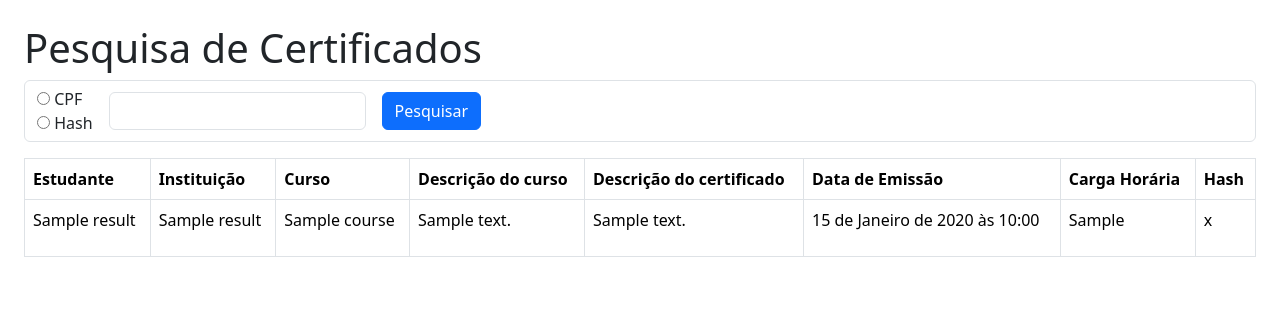
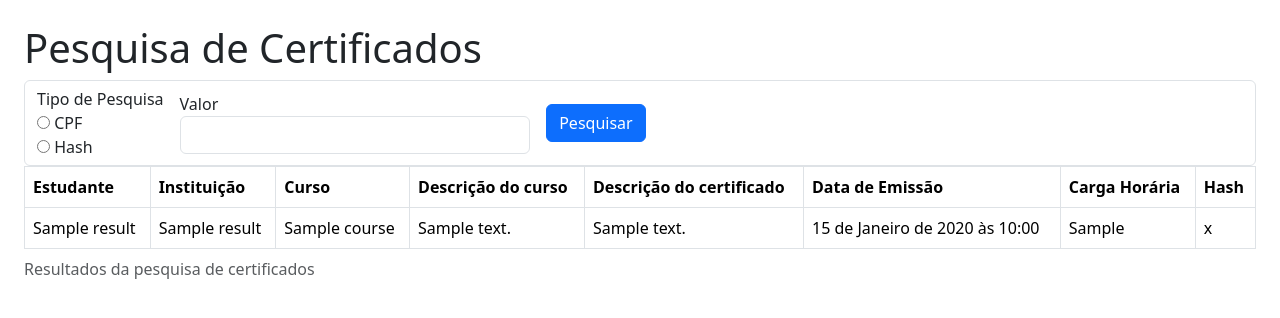
Before and after one commit to soareslucas9090/CertEthereum-Academico, a Django app: template certificados/templates/search/search.html in a window 1280 px wide. Shown: the top 318 px of the page. Run offline with Django 5.2, Linux system fonts and the light colour scheme; tables that the repository leaves empty hold one stand-in row (values such as "Sample post"); the template is opened without the code that fills it: values that come from a table or form of the project are taken from there, most other values are stand-ins (such as "Sample title", 1, 10 or a date in 2020); parts of the project's set-up code (start-up, migrations or seed data) failed here and were passed over.

Commit message:
feat: html semantico

```diff
--- a/certificados/static/css/style.css
+++ b/certificados/static/css/style.css
@@ -10,3 +10,8 @@
     max-width: 400px; /* Aumenta o tamanho máximo do card */
     width: 100%;
   }
+
+.search-box {
+    width: 30%;
+    min-width: 10rem
+}
--- a/certificados/templates/base.html
+++ b/certificados/templates/base.html
@@ -8,7 +8,7 @@
     <meta charset="utf-8" />
     <meta name="viewport" content="width=device-width, initial-scale=1" />
     <link rel="stylesheet" href="https://cdn.jsdelivr.net/npm/bootstrap@5.3.2/dist/css/bootstrap.min.css" integrity="sha384-T3c6CoIi6uLrA9TneNEoa7RxnatzjcDSCmG1MXxSR1GAsXEV/Dwwykc2MPK8M2HN" crossorigin="anonymous" />
-    <link rel="stylesheet" href="{% static 'css/styles.css' %}" />
+    <link rel="stylesheet" href="{% static 'css/style.css' %}" />
     <script src="https://cdn.jsdelivr.net/npm/bootstrap@5.3.2/dist/js/bootstrap.min.js" integrity="sha384-BBtl+eGJRgqQAUMxJ7pMwbEyER4l1g+O15P+16Ep7Q9Q+zqX6gSbd85u4mG4QzX+" crossorigin="anonymous"></script>
     <script src="https://cdn.jsdelivr.net/npm/bootstrap@5.3.2/dist/js/bootstrap.bundle.min.js" integrity="sha384-C6RzsynM9kWDrMNeT87bh95OGNyZPhcTNXj1NW7RuBCsyN/o0jlpcV8Qyq46cDfL" crossorigin="anonymous"></script>
     <script src="https://code.jquery.com/jquery-3.6.0.min.js"></script>
--- a/certificados/templates/search/search.html
+++ b/certificados/templates/search/search.html
@@ -3,88 +3,85 @@
 
 {% block content %}
   <div class="container-fluid mt-4">
+    <header>
       <h1>Pesquisa de Certificados</h1>
+    </header>
 
     {% if form.errors %}
-      <div class="alert alert-danger">
+      <div class="alert alert-danger" role="alert">
         {% for field in form %}
           {% for error in field.errors %}
-            <div>{{ error }}</div>
+            <p>{{ error }}</p>
           {% endfor %}
         {% endfor %}
         {% if form.non_field_errors %}
           {% for error in form.non_field_errors %}
-            <div>{{ error }}</div>
+            <p>{{ error }}</p>
           {% endfor %}
         {% endif %}
       </div>
     {% endif %}
-    <div class="d-flex justify-content-between mb-3">
+
+    <section>
       <form id="searchForm" method="POST" class="form-control size-form-control">
         <div class="row g-3 align-items-center">
           {% load custom_tags %}
           {% csrf_token %}
-          <div class="col-auto">{{ form.search_type }}</div>
-          <div class="col-auto">{{ form.value|add_class:'form-control' }}</div>
+          <div class="col-auto">
+            <label for="search_type">Tipo de Pesquisa</label>
+            {{ form.search_type }}
+          </div>
+          <div class="col-auto search-box">
+            <label for="value">Valor</label>
+            {{ form.value|add_class:'form-control' }}
+          </div>
           <div class="col-auto">
             <button type="submit" class="btn btn-primary">Pesquisar</button>
           </div>
         </div>
       </form>
+    </section>
+
+    {% if no_result %}
+      <section>
+        <div class="alert alert-danger" role="alert">
+          <p>Não há registros para o {{ no_result }} fornecido</p>
         </div>
-    {% if no_result %}
-      <div class="alert alert-danger">
-        <ul class="errorlist">
-          <li>Não há registros para o {{ no_result }} fornecido</li>
-        </ul>
-      </div>
+      </section>
     {% endif %}
 
     {% if results %}
+      <section>
         <table class="table table-bordered">
+          <caption>Resultados da pesquisa de certificados</caption>
           <thead>
             <tr>
-            <th>Estudante</th>
-            <th>Instituição</th>
-            <th>Curso</th>
-            <th>Descrição do curso</th>
-            <th>Descrição do certificado</th>
-            <th>Data de Emissão</th>
-            <th>Carga Horária</th>
-            <th>Hash</th>
+              <th scope="col">Estudante</th>
+              <th scope="col">Instituição</th>
+              <th scope="col">Curso</th>
+              <th scope="col">Descrição do curso</th>
+              <th scope="col">Descrição do certificado</th>
+              <th scope="col">Data de Emissão</th>
+              <th scope="col">Carga Horária</th>
+              <th scope="col">Hash</th>
             </tr>
           </thead>
           <tbody>
             {% for result in results %}
               <tr>
-              <td>
-                <p>{{ result.student_name }}</p>
-              </td>
-              <td>
-                <p>{{ result.institution_name }}</p>
-              </td>
-              <td>
-                <p>{{ result.course }}</p>
-              </td>
-              <td>
-                <p>{{ result.course_description }}</p>
-              </td>
-              <td>
-                <p>{{ result.certificate_description }}</p>
-              </td>
-              <td>
-                <p>{{ result.issue_date }}</p>
-              </td>
-              <td>
-                <p>{{ result.course_workload }}</p>
-              </td>
-              <td>
-                <p>{{ result.hash }}</p>
-              </td>
+                <td>{{ result.student_name }}</td>
+                <td>{{ result.institution_name }}</td>
+                <td>{{ result.course }}</td>
+                <td>{{ result.course_description }}</td>
+                <td>{{ result.certificate_description }}</td>
+                <td>{{ result.issue_date }}</td>
+                <td>{{ result.course_workload }}</td>
+                <td>{{ result.hash }}</td>
               </tr>
             {% endfor %}
           </tbody>
         </table>
+      </section>
     {% endif %}
   </div>
 {% endblock %}
```
Lines whose indentation alone changed are shown as unchanged.
